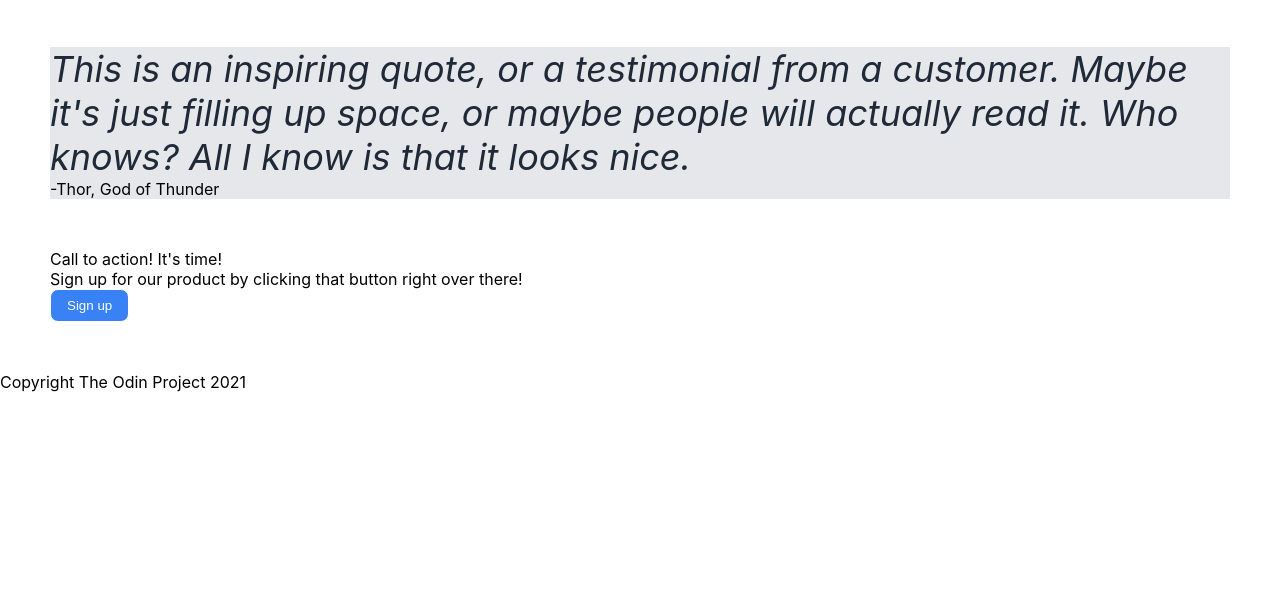
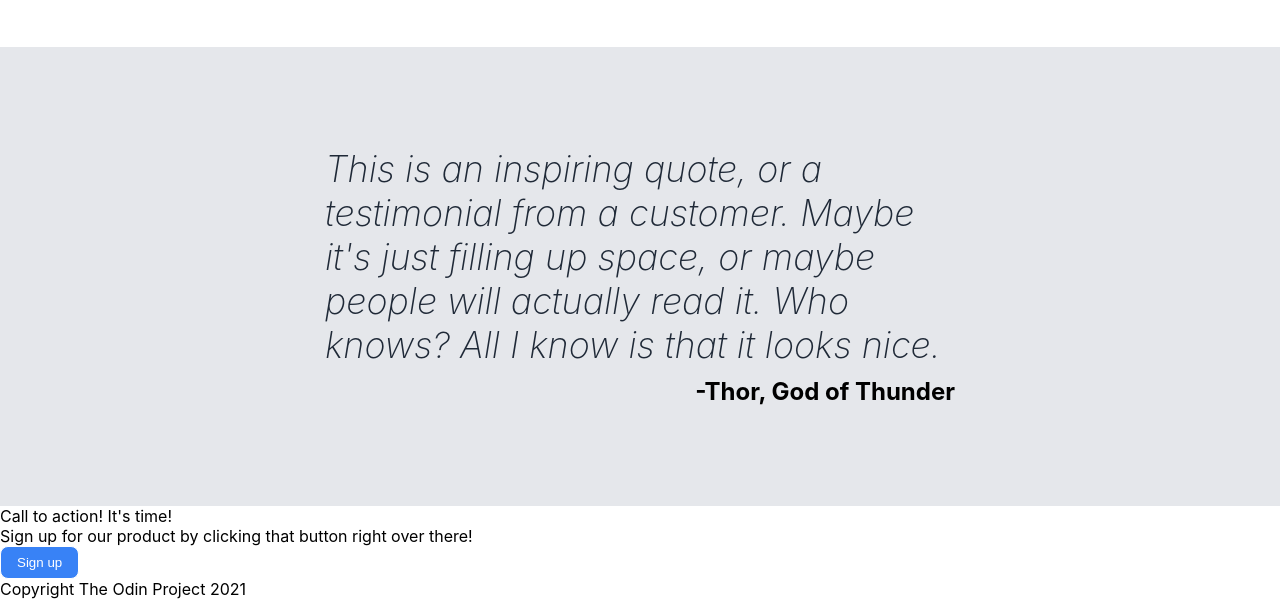
Before and after one commit to nymerys/odin-landing, a plain HTML site: page index.html in a window 1280 px wide. Shown: the part 843-1442 px from the top of the page. Before the commit the page ends 1235 px from the top, so only its background shows below. Drawn offline with Linux system fonts and the light colour scheme.

Commit message:
add div to close top, fixed font css for middle

```diff
--- a/style.css
+++ b/style.css
@@ -121,13 +121,23 @@ img{
 .middle{
     display: flex;
     flex-direction: column;
+    justify-content: space-between;
     background-color: #e5e7eb;
     border: 0;
     margin: 0;
+    padding: 100px 325px 100px 325px;
+    gap: 10px;
 }
 
 .quote{
     font-style: italic;
+    font-weight: 200;
     font-size: 36px;
     color: #1f2937;
 }
+
+.quoter{
+    font-weight: bold;
+    font-size: 24px;
+    text-align: right;
+}
```
Also changed, not shown: index.html (+4 -3 lines).
